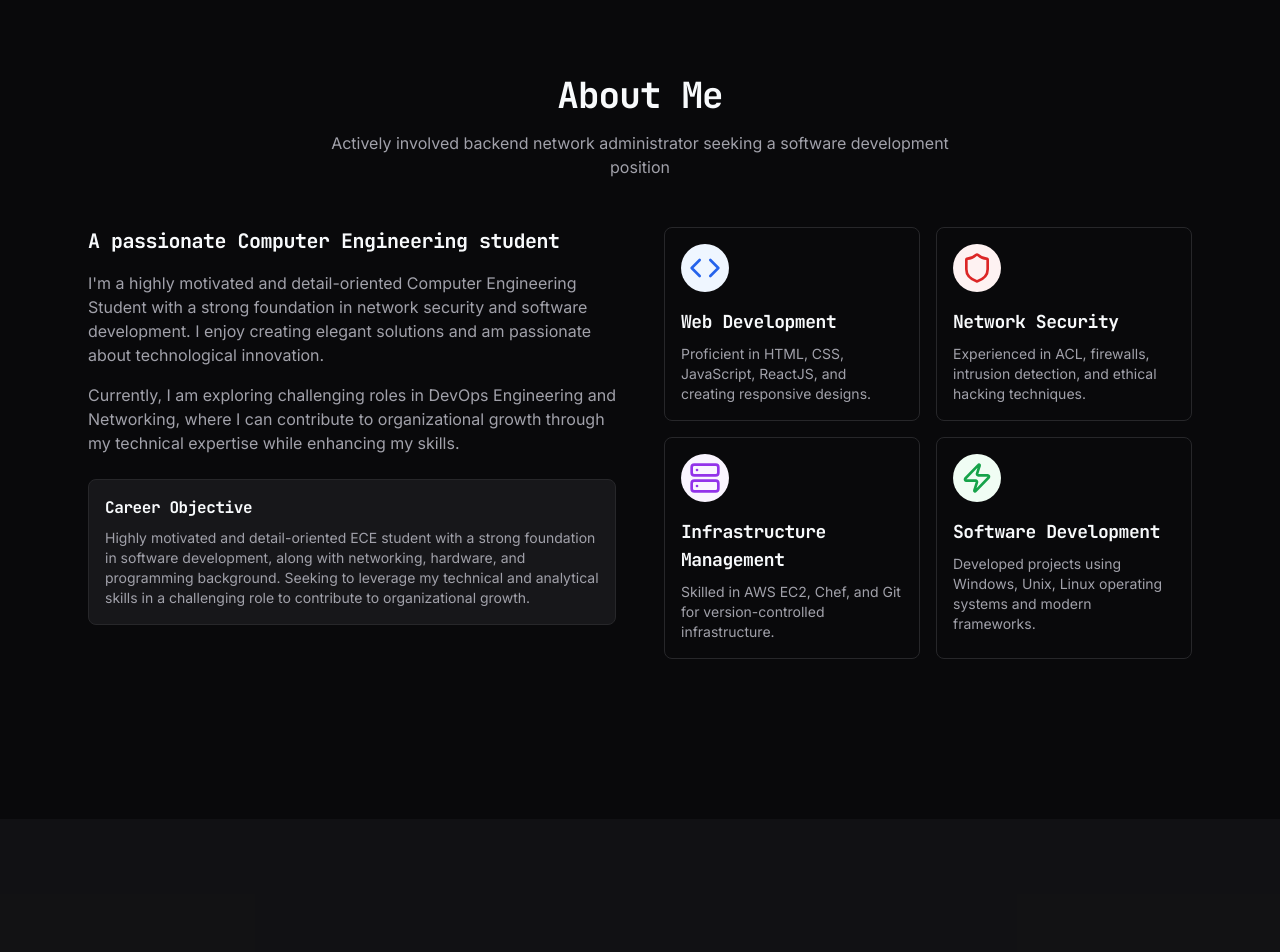
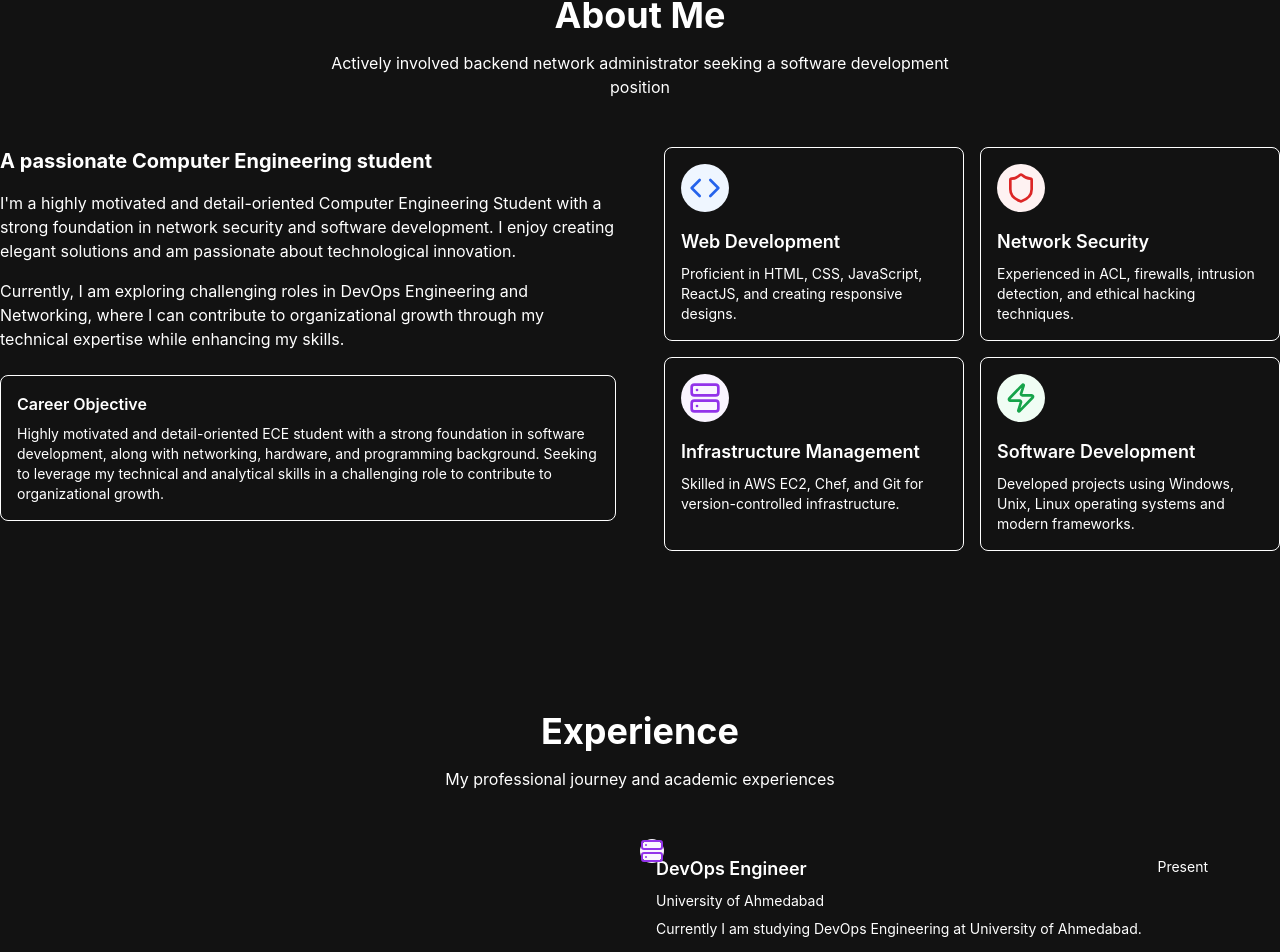
Before and after one commit to Meet01234/Meet-Portfolio, a React (Vite) app: page / in a window 1280 px wide. Shown: the part 885-1837 px from the top of the page. Built offline with nearby package versions, Linux system fonts and the light colour scheme.

Commit message:
Fix: Resolve errors

```diff
--- a/src/index.css
+++ b/src/index.css
@@ -1,182 +1,59 @@
-@import url('https://fonts.googleapis.com/css2?family=Inter:wght@300;400;500;600;700&family=JetBrains+Mono:wght@400;500;700&display=swap');
 
 @tailwind base;
 @tailwind components;
 @tailwind utilities;
 
-@layer base {
-  :root {
-    --background: 240 10% 3.9%;
-    --foreground: 210 40% 98%;
-
-    --card: 240 10% 3.9%;
-    --card-foreground: 210 40% 98%;
-
-    --popover: 240 10% 3.9%;
-    --popover-foreground: 210 40% 98%;
-
-    --primary: 210 80% 60%;
-    --primary-foreground: 210 40% 98%;
-
-    --secondary: 240 3.7% 15.9%;
-    --secondary-foreground: 210 40% 98%;
-
-    --muted: 240 3.7% 15.9%;
-    --muted-foreground: 240 5% 64.9%;
-
-    --accent: 210 80% 60%;
-    --accent-foreground: 210 40% 98%;
-
-    --destructive: 0 84% 60%;
-    --destructive-foreground: 210 40% 98%;
-
-    --border: 240 3.7% 15.9%;
-    --input: 240 3.7% 15.9%;
-    --ring: 240 5% 64.9%;
-
-    --radius: 0.5rem;
-
-    --code: 212 42% 10%;
-    --code-foreground: 208 100% 70%;
-
-    --tech: 210 80% 15%;
-    --tech-foreground: 210 80% 70%;
+/* Base styling */
+body {
+  background-color: var(--background);
+  color: var(--foreground);
+  overflow-x: hidden;
+  font-family: 'Inter', sans-serif;
 }
 
-  .dark {
-    --background: 240 10% 3.9%;
-    --foreground: 210 40% 98%;
-
-    --card: 240 10% 3.9%;
-    --card-foreground: 210 40% 98%;
-
-    --popover: 240 10% 3.9%;
-    --popover-foreground: 210 40% 98%;
-
-    --primary: 210 80% 60%;
-    --primary-foreground: 210 40% 98%;
-
-    --secondary: 240 3.7% 15.9%;
-    --secondary-foreground: 210 40% 98%;
-
-    --muted: 240 3.7% 15.9%;
-    --muted-foreground: 240 5% 64.9%;
-
-    --accent: 210 80% 60%;
-    --accent-foreground: 210 40% 98%;
-
-    --destructive: 0 62% 30%;
-    --destructive-foreground: 210 40% 98%;
-
-    --border: 240 3.7% 15.9%;
-    --input: 240 3.7% 15.9%;
-    --ring: 210 40% 98%;
-
-    --code: 212 42% 10%;
-    --code-foreground: 208 100% 70%;
-
-    --tech: 210 80% 15%;
-    --tech-foreground: 210 80% 70%;
-  }
-}
-
-@layer base {
-  * {
-    @apply border-border;
-  }
-
-  html {
-    @apply scroll-smooth;
-  }
-
-  body {
-    @apply bg-background text-foreground antialiased overflow-x-hidden;
-    font-feature-settings: "ss01", "ss02", "cv01", "cv02", "cv03";
-  }
-
-  h1, h2, h3, h4, h5, h6 {
-    @apply font-mono font-bold tracking-tight;
-  }
-
-  ::selection {
-    @apply bg-primary/20 text-primary;
-  }
-
-  /* Custom scrollbar */
-  ::-webkit-scrollbar {
-    @apply w-2;
-  }
-
-  ::-webkit-scrollbar-track {
-    @apply bg-secondary/50;
-  }
-
-  ::-webkit-scrollbar-thumb {
-    @apply bg-muted-foreground/30 rounded-full transition-colors hover:bg-muted-foreground/50;
-  }
-
-  /* Custom cursor styles - hide default cursor */
-  .custom-cursor-active {
-    cursor: none;
-  }
-}
-
-@layer components {
-  /* Glass card effect - updated for dark theme */
-  .glass-card {
-    @apply bg-black/40 dark:bg-black/60 backdrop-blur-md border border-white/10 shadow-lg;
-  }
-
-  /* Code tag highlighting */
-  .code-tag {
-    @apply px-1.5 py-0.5 bg-code text-code-foreground rounded font-mono text-sm;
-  }
-
-  /* Tech tag */
-  .tech-tag {
-    @apply px-2 py-1 bg-tech text-tech-foreground rounded-md text-xs font-medium transition-all hover:scale-105;
-  }
-
-  /* Section container */
-  .section-container {
-    @apply max-w-6xl mx-auto px-4 py-16 sm:px-6 sm:py-20;
-  }
-
-  /* Reveal animation for sections */
+/* Animation classes */
 .reveal-section {
-    @apply opacity-0 transition-all duration-700 transform translate-y-10;
+  opacity: 0;
+  transform: translateY(20px);
+  transition: opacity 0.8s ease, transform 0.8s ease;
 }
 
 .reveal-section.active {
-    @apply opacity-100 translate-y-0;
+  opacity: 1;
+  transform: translateY(0);
 }
 
-  /* Ripple effect */
-  .ripple {
-    @apply absolute rounded-full bg-primary/30 pointer-events-none;
+/* Custom cursor styles */
+.custom-cursor {
+  pointer-events: none;
+  z-index: 9999;
+  mix-blend-mode: difference;
 }
 
-  /* Interactive elements */
-  .interactive-link {
-    @apply relative inline-block after:content-[''] after:absolute after:w-full after:scale-x-0 after:h-0.5 after:bottom-0 after:left-0 after:bg-primary after:origin-bottom-right after:transition-transform after:duration-300 hover:after:scale-x-100 hover:after:origin-bottom-left cursor-pointer;
+.cursor-follower {
+  transition: transform 0.1s ease;
 }
 
-  .interactive-card {
-    @apply transition-all duration-300 hover:translate-y-[-5px] hover:shadow-lg;
+.cursor-dot {
+  transition: transform 0.2s ease, background-color 0.3s ease;
 }
 
-  /* Mouse follower */
-  .mouse-follower {
-    @apply fixed w-8 h-8 rounded-full pointer-events-none z-50 transition-transform duration-75 ease-out flex items-center justify-center transform -translate-x-1/2 -translate-y-1/2 mix-blend-difference;
-    background: rgba(255, 255, 255, 0.8);
+.ripple {
+  background-color: var(--primary);
+  opacity: 0.4;
+  position: absolute;
+  border-radius: 50%;
+  transform: scale(0);
 }
 
-  .mouse-follower.active {
-    @apply scale-75 opacity-70;
+/* Scroll animations */
+.scroll-section {
+  position: relative;
+  will-change: transform;
 }
 
-  /* Rotating 3D object container */
-  .threejs-container {
-    @apply fixed top-0 left-0 w-full h-full pointer-events-none z-[-1];
+/* Focus and active states */
+a:focus, button:focus, input:focus, textarea:focus {
+  outline: 2px solid var(--primary);
+  outline-offset: 2px;
 }
-}
--- /dev/null
+++ b/src/lib/theme.ts
@@ -0,0 +1,50 @@
+
+// Theme configuration for the portfolio site
+// Matt black background with blue shade accents
+
+export const themeColors = {
+  // Main background (matt black)
+  background: '#121212',
+
+  // Blue accent shades
+  primaryBlue: '#0070f3',
+  secondaryBlue: '#00a2ff',
+  tertiaryBlue: '#005bb5',
+
+  // Text colors
+  textPrimary: '#ffffff',
+  textSecondary: '#a0a0a0',
+
+  // Accent colors
+  accentLight: '#2d2d2d',
+  accentDark: '#0a0a0a',
+};
+
+export const getThemeCSS = () => `
+  :root {
+    --background: ${themeColors.background};
+    --foreground: ${themeColors.textPrimary};
+    --card: ${themeColors.accentLight};
+    --card-foreground: ${themeColors.textPrimary};
+    --popover: ${themeColors.accentLight};
+    --popover-foreground: ${themeColors.textPrimary};
+    --primary: ${themeColors.primaryBlue};
+    --primary-foreground: ${themeColors.textPrimary};
+    --secondary: ${themeColors.secondaryBlue};
+    --secondary-foreground: ${themeColors.textPrimary};
+    --muted: ${themeColors.accentLight};
+    --muted-foreground: ${themeColors.textSecondary};
+    --accent: ${themeColors.tertiaryBlue};
+    --accent-foreground: ${themeColors.textPrimary};
+    --destructive: #ff4d4f;
+    --destructive-foreground: ${themeColors.textPrimary};
+    --border: ${themeColors.accentLight};
+    --input: ${themeColors.accentLight};
+    --ring: ${themeColors.primaryBlue};
+    --code: #1e1e1e;
+    --code-foreground: #e1e1e1;
+    --tech: #171717;
+    --tech-foreground: ${themeColors.secondaryBlue};
+    --radius: 0.5rem;
+  }
+`;
--- a/src/main.tsx
+++ b/src/main.tsx
@@ -1,5 +1,12 @@
+
 import { createRoot } from 'react-dom/client'
 import App from './App.tsx'
 import './index.css'
+import { getThemeCSS } from './lib/theme'
+
+// Apply theme CSS
+const style = document.createElement('style');
+style.textContent = getThemeCSS();
+document.head.appendChild(style);
 
 createRoot(document.getElementById("root")!).render(<App />);
--- a/src/pages/Index.tsx
+++ b/src/pages/Index.tsx
@@ -7,7 +7,6 @@ import Projects from '@/components/sections/Projects';
 import Skills from '@/components/sections/Skills';
 import Contact from '@/components/sections/Contact';
 import MouseFollower from '@/components/ui/MouseFollower';
-import { useInView } from 'react-intersection-observer';
 
 const Index = () => {
   // Enable scroll animations
```
Lines whose indentation alone changed are shown as unchanged.
